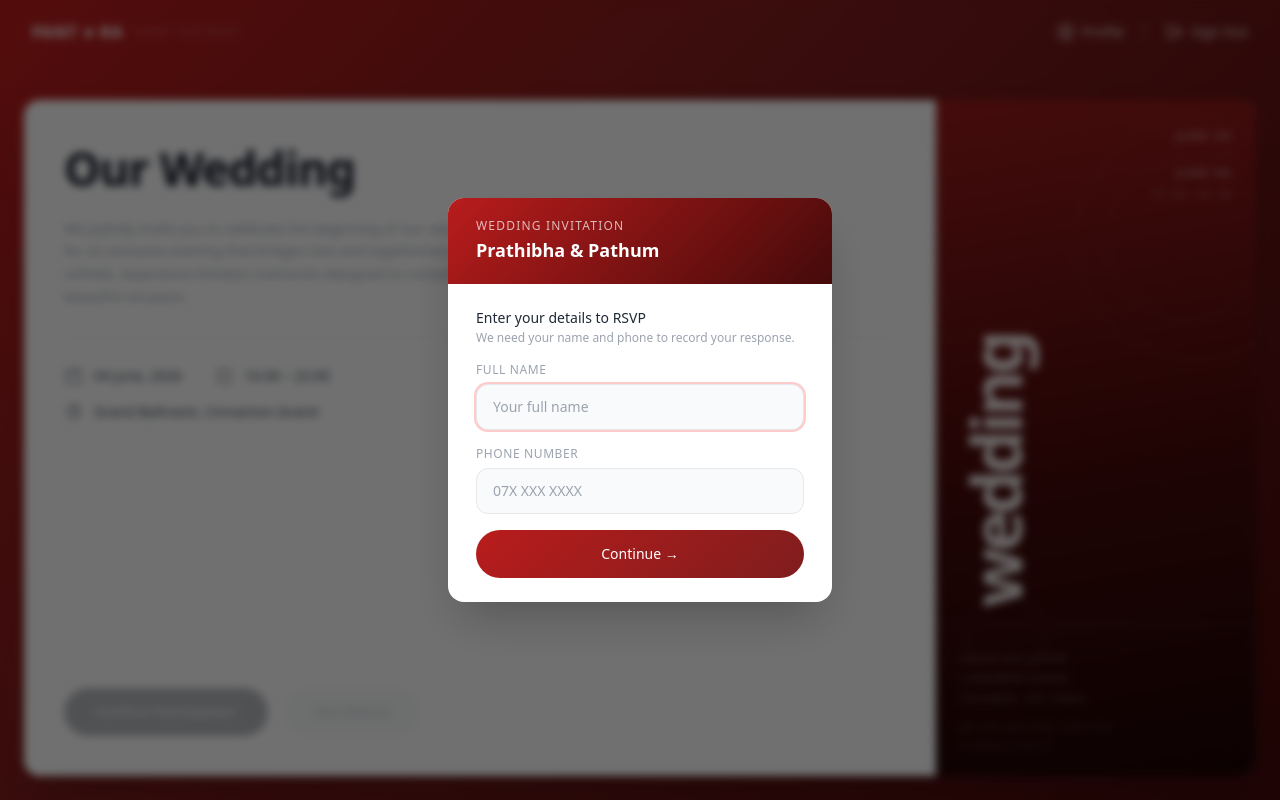
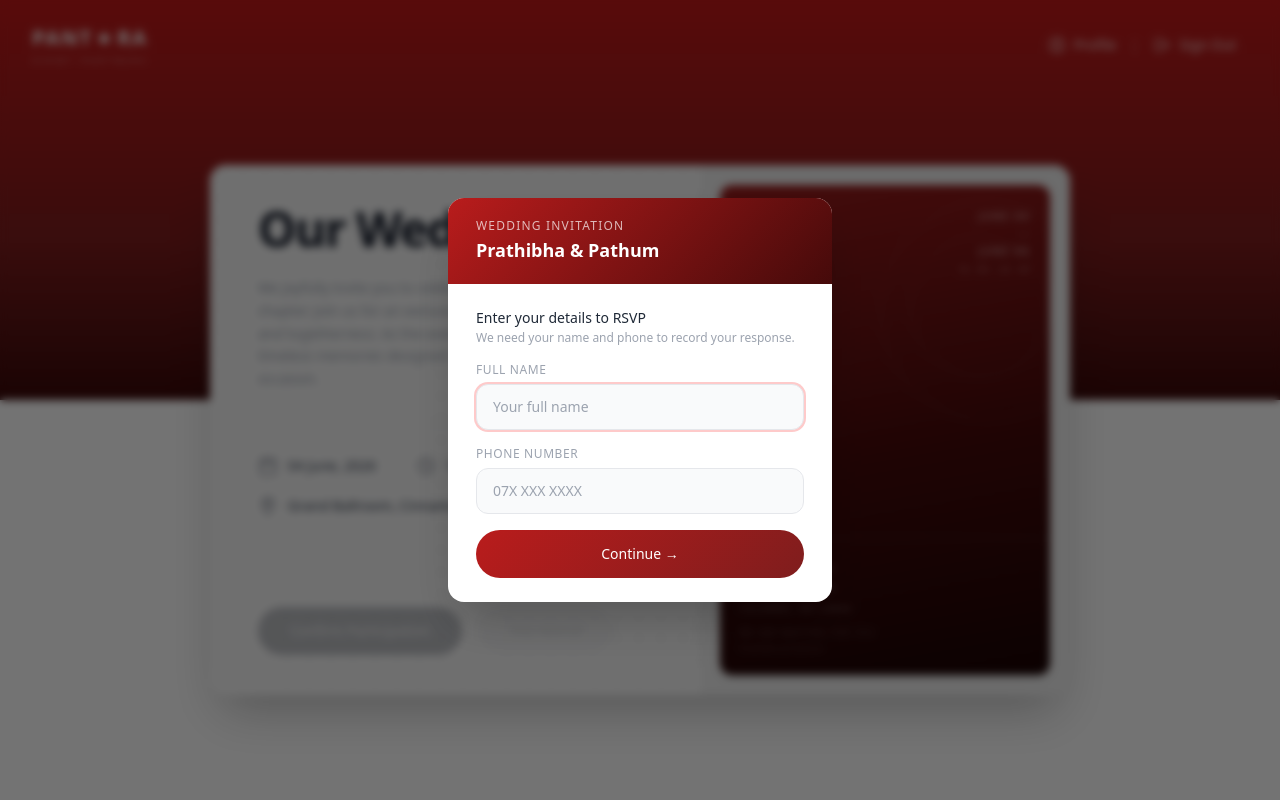
Before and after one commit to MeharaSahabandu/wedding-invitation, a Next.js app: page /rsvp in a window 1280 px wide. Built offline with nearby package versions, Linux system fonts and the light colour scheme.

Commit message:
changed confirmation page

```diff
--- a/src/app/rsvp/RSVPForm.tsx
+++ b/src/app/rsvp/RSVPForm.tsx
@@ -4,13 +4,30 @@ import { useState } from "react";
 
 type Step = "info" | "rsvp" | "done";
 
-export default function RSVPForm() {
-  const [step, setStep]           = useState<Step>("info");
-  const [name, setName]           = useState("");
-  const [phone, setPhone]         = useState("");
+interface RSVPFormProps {
+  /** URL of the event poster image shown in the right panel */
+  posterSrc?: string;
+  eventTitle?: string;
+  eventDate?: string;
+  eventTime?: string;
+  eventLocation?: string;
+  eventDescription?: string;
+}
+
+export default function RSVPForm({
+  posterSrc,
+  eventTitle = "Our Wedding",
+  eventDate = "04 June, 2026",
+  eventTime = "16.00 – 23.00",
+  eventLocation = "Grand Ballroom, Cinnamon Grand",
+  eventDescription = "We joyfully invite you to celebrate the beginning of our new chapter. Join us for an exclusive evening that bridges love and togetherness. As the evening unfolds, experience timeless memories designed to complement this beautiful occasion.",
+}: RSVPFormProps) {
+  const [step, setStep] = useState<Step>("info");
+  const [name, setName] = useState("");
+  const [phone, setPhone] = useState("");
   const [attending, setAttending] = useState<boolean | null>(null);
-  const [loading, setLoading]     = useState(false);
-  const [error, setError]         = useState("");
+  const [loading, setLoading] = useState(false);
+  const [error, setError] = useState("");
   const [formError, setFormError] = useState("");
 
   function handleContinue() {
@@ -28,7 +45,11 @@ export default function RSVPForm() {
     const res = await fetch("/api/rsvp", {
       method: "POST",
       headers: { "Content-Type": "application/json" },
-      body: JSON.stringify({ name: name.trim(), phone: phone.trim(), attending: choice }),
+      body: JSON.stringify({
+        name: name.trim(),
+        phone: phone.trim(),
+        attending: choice,
+      }),
     });
     if (res.status === 409) {
       setError("This phone number has already been used to RSVP.");
@@ -47,31 +68,44 @@ export default function RSVPForm() {
 
   return (
     <div
-      className="min-h-screen flex flex-col relative"
-      style={{ background: "linear-gradient(135deg, #b91c1c 0%, #7f1d1d 40%, #450a0a 100%)" }}
+      className="min-h-screen flex flex-col"
+      style={{
+        background:
+          "linear-gradient(to bottom, #c41a1a 0%, #7f1d1d 30%, #3b0a0a 50%, #ffffff 50%, #ffffff 100%)",
+      }}
     >
-      {/* ── Popup modal (step: info) ── */}
+      {/* ── Info modal ── */}
       {step === "info" && (
-        <div className="fixed inset-0 z-50 flex items-center justify-center"
-          style={{ background: "rgba(0,0,0,0.55)", backdropFilter: "blur(4px)" }}
+        <div
+          className="fixed inset-0 z-50 flex items-center justify-center"
+          style={{
+            background: "rgba(0,0,0,0.55)",
+            backdropFilter: "blur(4px)",
+          }}
         >
           <div className="bg-white rounded-2xl shadow-2xl w-full max-w-sm mx-4 overflow-hidden">
-            {/* Modal header */}
             <div
               className="px-7 py-5"
-              style={{ background: "linear-gradient(135deg, #b91c1c 0%, #450a0a 100%)" }}
+              style={{
+                background: "linear-gradient(135deg, #b91c1c 0%, #450a0a 100%)",
+              }}
             >
-              <p className="text-white/70 text-xs tracking-widest uppercase mb-0.5">Wedding Invitation</p>
-              <h2 className="text-white text-lg font-semibold">Prathibha &amp; Pathum</h2>
+              <p className="text-white/70 text-xs tracking-widest uppercase mb-0.5">
+                Wedding Invitation
+              </p>
+              <h2 className="text-white text-lg font-semibold">
+                Prathibha &amp; Pathum
+              </h2>
             </div>
-
-            {/* Modal body */}
             <div className="px-7 py-6 space-y-4">
               <div>
-                <p className="text-gray-800 font-medium text-sm mb-0.5">Enter your details to RSVP</p>
-                <p className="text-gray-400 text-xs">We need your name and phone to record your response.</p>
+                <p className="text-gray-800 font-medium text-sm mb-0.5">
+                  Enter your details to RSVP
+                </p>
+                <p className="text-gray-400 text-xs">
+                  We need your name and phone to record your response.
+                </p>
               </div>
-
               <div>
                 <label className="block text-xs text-gray-400 uppercase tracking-wider mb-1.5">
                   Full Name
@@ -86,7 +120,6 @@ export default function RSVPForm() {
                   className="w-full border border-gray-200 rounded-xl px-4 py-3 text-sm focus:outline-none focus:ring-2 focus:ring-red-200 bg-gray-50"
                 />
               </div>
-
               <div>
                 <label className="block text-xs text-gray-400 uppercase tracking-wider mb-1.5">
                   Phone Number
@@ -100,13 +133,14 @@ export default function RSVPForm() {
                   className="w-full border border-gray-200 rounded-xl px-4 py-3 text-sm focus:outline-none focus:ring-2 focus:ring-red-200 bg-gray-50"
                 />
               </div>
-
               {formError && <p className="text-red-500 text-xs">{formError}</p>}
-
               <button
                 onClick={handleContinue}
-                className="w-full rounded-full py-3.5 text-sm font-medium text-white transition-colors"
-                style={{ background: "linear-gradient(135deg, #b91c1c 0%, #7f1d1d 100%)" }}
+                className="w-full rounded-full py-3.5 text-sm font-medium text-white transition-opacity hover:opacity-90"
+                style={{
+                  background:
+                    "linear-gradient(135deg, #b91c1c 0%, #7f1d1d 100%)",
+                }}
               >
                 Continue →
               </button>
@@ -116,28 +150,54 @@ export default function RSVPForm() {
       )}
 
       {/* ── Top bar ── */}
-      <div className="flex items-center justify-between px-8 py-5 shrink-0">
-        <div className="flex items-baseline gap-1">
-          <span className="text-white font-black text-base tracking-wider">PANT</span>
-          <span className="text-white text-base">★</span>
-          <span className="text-white font-black text-base tracking-wider">RA</span>
-          <span className="text-white/40 text-[9px] tracking-[0.25em] uppercase ml-2 self-center">
+      <div className="flex items-center justify-between px-8 pt-6 pb-2 shrink-0">
+        {/* Logo — stacked vertically like the screenshot */}
+        <div className="flex flex-col leading-none">
+          <span className="text-white font-black text-xl tracking-widest">
+            PANT<span className="font-light mx-0.5">★</span>RA
+          </span>
+          <span className="text-white/50 text-[9px] tracking-[0.35em] uppercase mt-1">
             Event Partners
           </span>
         </div>
-        <div className="flex items-center gap-5 text-white/80 text-sm">
-          <button className="flex items-center gap-1.5 hover:text-white transition-colors">
-            <svg className="w-5 h-5" fill="none" stroke="currentColor" viewBox="0 0 24 24">
-              <path strokeLinecap="round" strokeLinejoin="round" strokeWidth={1.5}
-                d="M5.121 17.804A13.937 13.937 0 0112 16c2.5 0 4.847.655 6.879 1.804M15 10a3 3 0 11-6 0 3 3 0 016 0zm6 2a9 9 0 11-18 0 9 9 0 0118 0z" />
+
+        {/* Nav — icon + label | icon + label */}
+        <div className="flex items-center text-white/85 text-sm">
+          <button className="flex items-center gap-2 hover:text-white transition-colors px-3 py-1">
+            {/* Circle-person icon */}
+            <svg
+              className="w-[18px] h-[18px]"
+              fill="none"
+              stroke="currentColor"
+              strokeWidth="1.5"
+              viewBox="0 0 24 24"
+            >
+              <circle cx="12" cy="12" r="10" />
+              <circle cx="12" cy="9" r="3" />
+              <path
+                strokeLinecap="round"
+                d="M6.168 18.849A4.008 4.008 0 0110 16h4a4.008 4.008 0 013.832 2.849"
+              />
             </svg>
             Profile
           </button>
-          <div className="w-px h-4 bg-white/25" />
-          <button className="flex items-center gap-1.5 hover:text-white transition-colors">
-            <svg className="w-5 h-5" fill="none" stroke="currentColor" viewBox="0 0 24 24">
-              <path strokeLinecap="round" strokeLinejoin="round" strokeWidth={1.5}
-                d="M17 16l4-4m0 0l-4-4m4 4H7m6 4v1a3 3 0 01-3 3H6a3 3 0 01-3-3V7a3 3 0 013-3h4a3 3 0 013 3v1" />
+
+          <span className="text-white/35 select-none text-base mx-0.5">|</span>
+
+          <button className="flex items-center gap-2 hover:text-white transition-colors px-3 py-1">
+            {/* Arrow-right-from-bracket icon */}
+            <svg
+              className="w-[18px] h-[18px]"
+              fill="none"
+              stroke="currentColor"
+              strokeWidth="1.5"
+              viewBox="0 0 24 24"
+            >
+              <path
+                strokeLinecap="round"
+                strokeLinejoin="round"
+                d="M17 16l4-4m0 0l-4-4m4 4H7m6 4v1a3 3 0 01-3 3H6a3 3 0 01-3-3V7a3 3 0 013-3h4a3 3 0 013 3v1"
+              />
             </svg>
             Sign Out
           </button>
@@ -145,63 +205,98 @@ export default function RSVPForm() {
       </div>
 
       {/* ── Greeting ── */}
-      <div className="px-8 pt-2 pb-7 shrink-0">
-        <h2 className="text-white text-2xl font-medium">
-          {step === "info" ? "" : `Hi ${name}!`}
+      <div className="px-8 pt-7 pb-8 shrink-0">
+        <h2 className="text-white text-2xl font-semibold tracking-tight">
+          {step === "info" ? "\u00A0" : `Hi ${name}!`}
         </h2>
       </div>
 
-      {/* ── Invitation card ── */}
-      <div className="mx-6 mb-6 rounded-2xl bg-white shadow-2xl overflow-hidden flex flex-1">
-
+      {/* ── Main card ── */}
+      <div className="px-6 mb-6">
+        <div
+          className="mx-auto rounded-2xl bg-white shadow-2xl overflow-hidden flex"
+          style={{ minHeight: "530px", maxWidth: "860px" }}
+        >
           {/* Left — event info */}
-        <div className="flex-1 flex flex-col p-10" style={{ background: "#f9f9f9" }}>
+          <div
+            className="flex-1 flex flex-col px-12 py-10"
+            style={{
+              backgroundColor: "#f7f7f7",
+              backgroundImage:
+                "radial-gradient(circle, #d4d4d4 1px, transparent 1px)",
+              backgroundSize: "22px 22px",
+            }}
+          >
             <h1
-            className="font-bold text-gray-900 leading-tight mb-5"
-            style={{ fontSize: "46px", letterSpacing: "-1px" }}
+              className="font-bold text-gray-900 leading-none mb-6"
+              style={{ fontSize: "48px", letterSpacing: "-1.5px" }}
             >
-            Our Wedding
+              {eventTitle}
             </h1>
 
-          <p className="text-gray-400 text-sm leading-relaxed mb-7 max-w-lg">
-            We joyfully invite you to celebrate the beginning of our new chapter. Join us for an
-            exclusive evening that bridges love and togetherness. As the evening unfolds, experience
-            timeless memories designed to complement this beautiful occasion.
+            <p
+              className="text-gray-400 text-sm leading-relaxed mb-8"
+              style={{ maxWidth: "480px" }}
+            >
+              {eventDescription}
             </p>
 
-          <hr className="border-gray-200 mb-7" />
+            <hr className="border-gray-200 mb-8" />
 
             {/* Date + Time row */}
-          <div className="flex items-center gap-8 mb-4">
+            <div className="flex items-center gap-10 mb-5">
               <div className="flex items-center gap-2.5 text-gray-700">
-              <svg className="w-5 h-5 text-gray-500 shrink-0" fill="none" stroke="currentColor" viewBox="0 0 24 24">
-                <path strokeLinecap="round" strokeLinejoin="round" strokeWidth={1.5}
-                  d="M8 7V3m8 4V3m-9 8h10M5 21h14a2 2 0 002-2V7a2 2 0 00-2-2H5a2 2 0 00-2 2v12a2 2 0 002 2z" />
+                {/* Calendar icon */}
+                <svg
+                  className="w-5 h-5 text-gray-500 shrink-0"
+                  fill="none"
+                  stroke="currentColor"
+                  strokeWidth="1.5"
+                  viewBox="0 0 24 24"
+                >
+                  <rect x="3" y="4" width="18" height="18" rx="2" />
+                  <path strokeLinecap="round" d="M16 2v4M8 2v4M3 10h18" />
                 </svg>
-              <span className="text-sm">04 June, 2026</span>
+                <span className="text-sm">{eventDate}</span>
               </div>
               <div className="flex items-center gap-2.5 text-gray-700">
-              <svg className="w-5 h-5 text-gray-500 shrink-0" fill="none" stroke="currentColor" viewBox="0 0 24 24">
-                <path strokeLinecap="round" strokeLinejoin="round" strokeWidth={1.5}
-                  d="M12 8v4l3 3m6-3a9 9 0 11-18 0 9 9 0 0118 0z" />
+                {/* Clock icon */}
+                <svg
+                  className="w-5 h-5 text-gray-500 shrink-0"
+                  fill="none"
+                  stroke="currentColor"
+                  strokeWidth="1.5"
+                  viewBox="0 0 24 24"
+                >
+                  <circle cx="12" cy="12" r="9" />
+                  <path strokeLinecap="round" d="M12 7v5l3 3" />
                 </svg>
-              <span className="text-sm">16.00 – 23.00</span>
+                <span className="text-sm">{eventTime}</span>
               </div>
             </div>
 
             {/* Location row */}
             <div className="flex items-center gap-2.5 text-gray-700">
-            <svg className="w-5 h-5 text-gray-500 shrink-0" fill="none" stroke="currentColor" viewBox="0 0 24 24">
-              <path strokeLinecap="round" strokeLinejoin="round" strokeWidth={1.5}
-                d="M17.657 16.657L13.414 20.9a2 2 0 01-2.828 0l-4.243-4.243a8 8 0 1111.314 0z" />
-              <path strokeLinecap="round" strokeLinejoin="round" strokeWidth={1.5}
-                d="M15 11a3 3 0 11-6 0 3 3 0 016 0z" />
+              {/* Pin icon */}
+              <svg
+                className="w-5 h-5 text-gray-500 shrink-0"
+                fill="none"
+                stroke="currentColor"
+                strokeWidth="1.5"
+                viewBox="0 0 24 24"
+              >
+                <path
+                  strokeLinecap="round"
+                  strokeLinejoin="round"
+                  d="M12 2C8.134 2 5 5.134 5 9c0 5.25 7 13 7 13s7-7.75 7-13c0-3.866-3.134-7-7-7z"
+                />
+                <circle cx="12" cy="9" r="2.5" />
               </svg>
-            <span className="text-sm">Grand Ballroom, Cinnamon Grand</span>
+              <span className="text-sm">{eventLocation}</span>
             </div>
 
-          {/* Push to bottom */}
-          <div className="mt-auto pt-10">
+            {/* Buttons — pushed to bottom */}
+            <div className="mt-auto pt-12">
               {step === "rsvp" && (
                 <>
                   <div className="flex gap-4">
@@ -215,23 +310,29 @@ export default function RSVPForm() {
                     <button
                       onClick={() => submitRSVP(false)}
                       disabled={loading}
-                    className="px-8 py-3.5 rounded-full bg-gray-200 text-gray-600 text-sm font-medium hover:bg-gray-300 disabled:opacity-50 transition-colors"
+                      className="px-8 py-3.5 rounded-full bg-gray-200 text-gray-500 text-sm font-medium hover:bg-gray-300 disabled:opacity-50 transition-colors"
                     >
                       {loading ? "Saving…" : "Not Attend"}
                     </button>
                   </div>
-                {error && <p className="text-red-500 text-xs mt-3">{error}</p>}
+                  {error && (
+                    <p className="text-red-500 text-xs mt-3">{error}</p>
+                  )}
                 </>
               )}
 
               {step === "done" && (
                 <div>
-                <div className={`inline-flex items-center gap-2 px-6 py-3.5 rounded-full text-sm font-medium ${
+                  <div
+                    className={`inline-flex items-center gap-2 px-6 py-3.5 rounded-full text-sm font-medium ${
                       attending
                         ? "bg-green-50 text-green-700 border border-green-200"
                         : "bg-red-50 text-red-700 border border-red-200"
-                }`}>
-                  {attending ? "✓ You confirmed attendance" : "✗ You declined"}
+                    }`}
+                  >
+                    {attending
+                      ? "✓ You confirmed attendance"
+                      : "✗ You declined"}
                   </div>
                   <p className="text-gray-400 text-xs mt-3">
                     Thank you, {name}. We have recorded your response.
@@ -239,13 +340,12 @@ export default function RSVPForm() {
                 </div>
               )}
 
-            {/* Placeholder buttons shown behind the modal */}
               {step === "info" && (
-              <div className="flex gap-4 opacity-30 pointer-events-none select-none">
+                <div className="flex gap-4 opacity-25 pointer-events-none select-none">
                   <div className="px-8 py-3.5 rounded-full bg-gray-900 text-white text-sm font-medium">
                     Confirm Participation
                   </div>
-                <div className="px-8 py-3.5 rounded-full bg-gray-200 text-gray-600 text-sm font-medium">
+                  <div className="px-8 py-3.5 rounded-full bg-gray-200 text-gray-500 text-sm font-medium">
                     Not Attend
                   </div>
                 </div>
@@ -258,38 +358,63 @@ export default function RSVPForm() {
             className="hidden md:block shrink-0 self-stretch"
             style={{
               width: "1px",
-            backgroundImage: "repeating-linear-gradient(to bottom, #d1d5db 0px, #d1d5db 8px, transparent 8px, transparent 18px)",
-            margin: "24px 0",
+              backgroundImage:
+                "repeating-linear-gradient(to bottom, #c8c8c8 0px, #c8c8c8 6px, transparent 6px, transparent 16px)",
+              margin: "28px 0",
             }}
           />
 
-        {/* ── Right — poster ── */}
+          {/* ── Right — poster image panel ── */}
           <div
-          className="hidden md:flex w-80 shrink-0 flex-col relative overflow-hidden"
-          style={{ background: "linear-gradient(170deg, #991b1b 0%, #450a0a 55%, #1a0404 100%)" }}
+            className="hidden md:flex w-[370px] shrink-0 items-stretch justify-center p-5"
+            style={{ backgroundColor: "#efefef" }}
           >
-          {/* Decorative circles */}
-          <div className="absolute rounded-full border border-white/10"
-            style={{ width: 240, height: 240, top: 20, right: -60 }} />
-          <div className="absolute rounded-full border border-white/10"
-            style={{ width: 160, height: 160, top: 60, right: -10 }} />
-          <div className="absolute rounded-full border border-white/10"
-            style={{ width: 80, height: 80, bottom: 100, left: 30 }} />
+            {posterSrc ? (
+              <img
+                src={posterSrc}
+                alt="Event poster"
+                className="w-full object-cover rounded-xl shadow-md"
+              />
+            ) : (
+              /* Fallback CSS poster when no image is provided */
+              <div
+                className="w-full rounded-xl overflow-hidden relative flex flex-col shadow-md"
+                style={{
+                  background:
+                    "linear-gradient(170deg, #991b1b 0%, #450a0a 55%, #1a0404 100%)",
+                }}
+              >
+                <div
+                  className="absolute rounded-full border border-white/10"
+                  style={{ width: 220, height: 220, top: 16, right: -50 }}
+                />
+                <div
+                  className="absolute rounded-full border border-white/10"
+                  style={{ width: 140, height: 140, top: 52, right: 0 }}
+                />
+                <div
+                  className="absolute rounded-full border border-white/10"
+                  style={{ width: 70, height: 70, bottom: 90, left: 24 }}
+                />
 
-          {/* Dates top-right */}
-          <div className="absolute top-7 right-6 text-right z-10">
-            <p className="text-white/80 text-[11px] tracking-[0.2em] uppercase">June 04</p>
+                <div className="absolute top-6 right-5 text-right z-10">
+                  <p className="text-white/80 text-[10px] tracking-[0.2em] uppercase">
+                    June 04
+                  </p>
                   <p className="text-white/30 text-xs my-0.5">—</p>
-            <p className="text-white/80 text-[11px] tracking-[0.2em] uppercase">June 04</p>
-            <p className="text-white/40 text-[10px] mt-1.5 tracking-wider">16 : 00 – 23 : 00</p>
+                  <p className="text-white/80 text-[10px] tracking-[0.2em] uppercase">
+                    June 04
+                  </p>
+                  <p className="text-white/40 text-[9px] mt-1 tracking-wider">
+                    16 : 00 – 23 : 00
+                  </p>
                 </div>
 
-          {/* Big vertical text */}
-          <div className="flex-1 flex items-end pl-6 pb-4 z-10">
+                <div className="flex-1 flex items-end pl-5 pb-3 z-10">
                   <p
                     className="text-white font-black leading-none select-none"
                     style={{
-                fontSize: "70px",
+                      fontSize: "64px",
                       letterSpacing: "-4px",
                       writingMode: "vertical-rl",
                       transform: "rotate(180deg)",
@@ -300,19 +425,23 @@ export default function RSVPForm() {
                   </p>
                 </div>
 
-          {/* Bottom address */}
-          <div className="p-6 z-10 border-t border-white/10">
-            <p className="text-white/40 text-[9px] tracking-[0.2em] uppercase leading-5">
-              Grand Ballroom<br />
-              Cinnamon Grand<br />
+                <div className="p-5 z-10 border-t border-white/10">
+                  <p className="text-white/40 text-[8px] tracking-[0.2em] uppercase leading-5">
+                    Grand Ballroom
+                    <br />
+                    Cinnamon Grand
+                    <br />
                     Colombo, Sri Lanka
                   </p>
-            <p className="text-white/25 text-[9px] tracking-[0.2em] uppercase mt-3">
+                  <p className="text-white/25 text-[8px] tracking-[0.2em] uppercase mt-2">
                     We are waiting for you
                   </p>
-            <p className="text-white/20 text-[9px] tracking-wider mt-1">
+                  <p className="text-white/20 text-[8px] tracking-wider mt-1">
                     Prathibha &amp; Pathum
                   </p>
+                </div>
+              </div>
+            )}
           </div>
         </div>
       </div>
```
Lines whose indentation alone changed are shown as unchanged.
